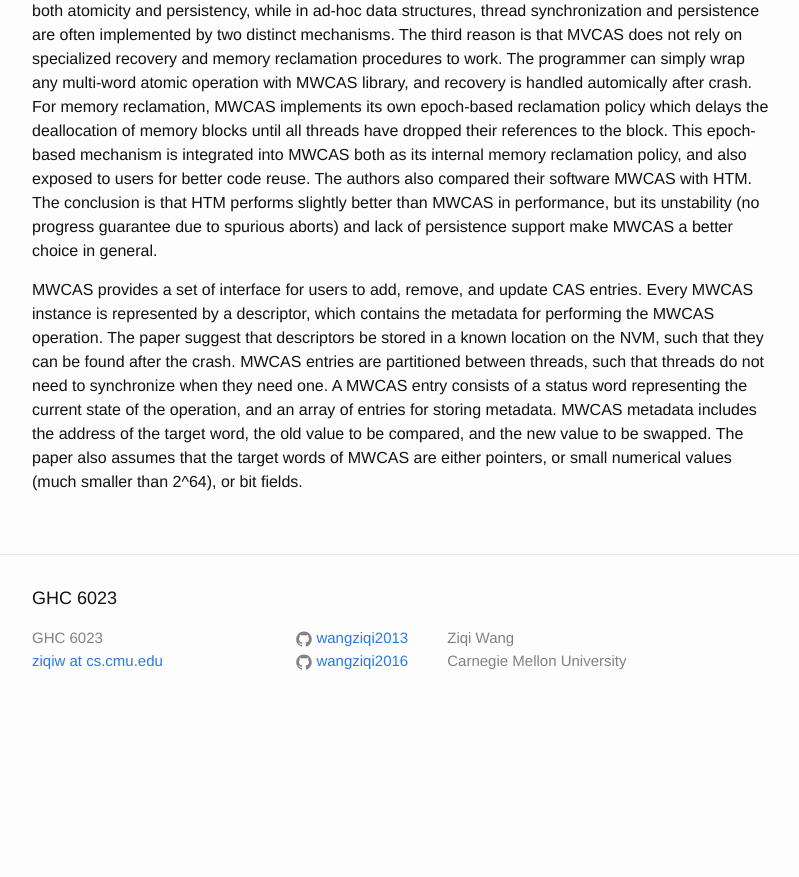
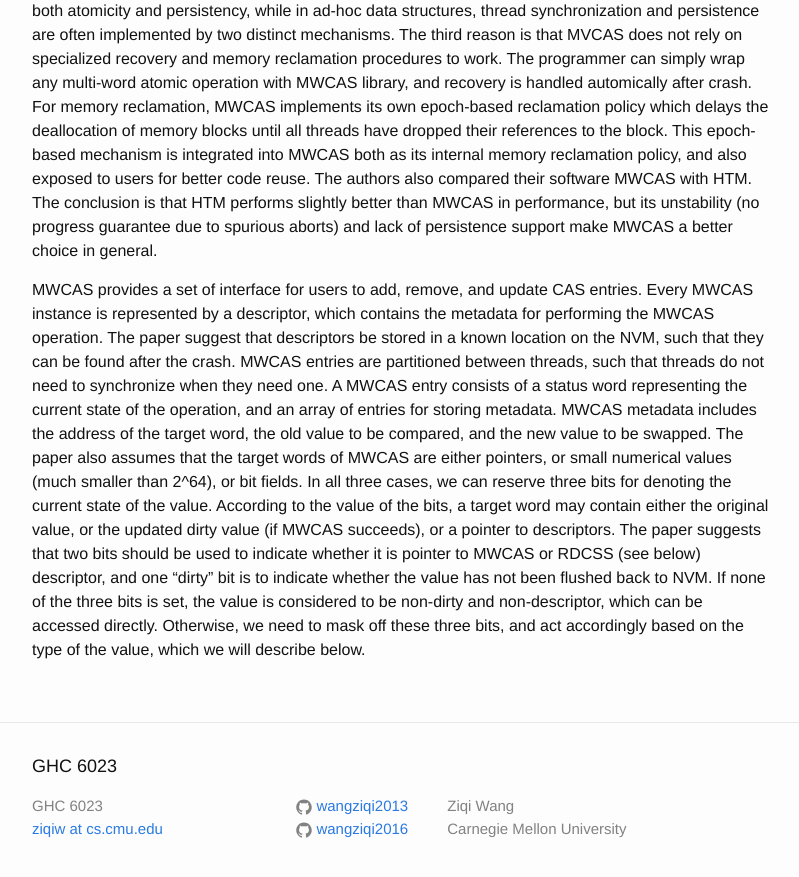
Before and after one commit to wangziqi2013/wangziqi2013.github.io, a Jekyll site: the page built from _posts/2019-11-09-easy-lock-free-indexing-in-nvm.markdown, in a window 1280 px wide and 900 px high, scrolled down 757 px. Shown: the top 877 px of the window, without its empty margins (238-1037 px from the left). Built offline with Jekyll 4.4.1, drawn with Linux system fonts in a browser that asks for light colours; before the commit the page ends 1489 px from its top, so only the background shows below that.

Commit message:
Adding three bits

```diff
--- a/_posts/2019-11-09-easy-lock-free-indexing-in-nvm.markdown
+++ b/_posts/2019-11-09-easy-lock-free-indexing-in-nvm.markdown
@@ -38,4 +38,10 @@ in a known location on the NVM, such that they can be found after the crash. MWC
 such that threads do not need to synchronize when they need one. A MWCAS entry consists of a status word representing the
 current state of the operation, and an array of entries for storing metadata. MWCAS metadata includes the address of the
 target word, the old value to be compared, and the new value to be swapped. The paper also assumes that the target words
-of MWCAS are either pointers, or small numerical values (much smaller than 2^64), or bit fields.
+of MWCAS are either pointers, or small numerical values (much smaller than 2^64), or bit fields. In all three cases,
+we can reserve three bits for denoting the current state of the value. According to the value of the bits, a target word
+may contain either the original value, or the updated dirty value (if MWCAS succeeds), or a pointer to descriptors. The
+paper suggests that two bits should be used to indicate whether it is pointer to MWCAS or RDCSS (see below) descriptor,
+and one "dirty" bit is to indicate whether the value has not been flushed back to NVM. If none of the three bits is
+set, the value is considered to be non-dirty and non-descriptor, which can be accessed directly. Otherwise, we need to
+mask off these three bits, and act accordingly based on the type of the value, which we will describe below.
```
